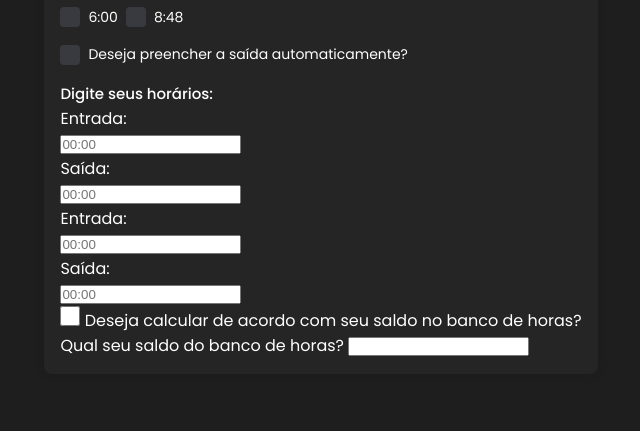
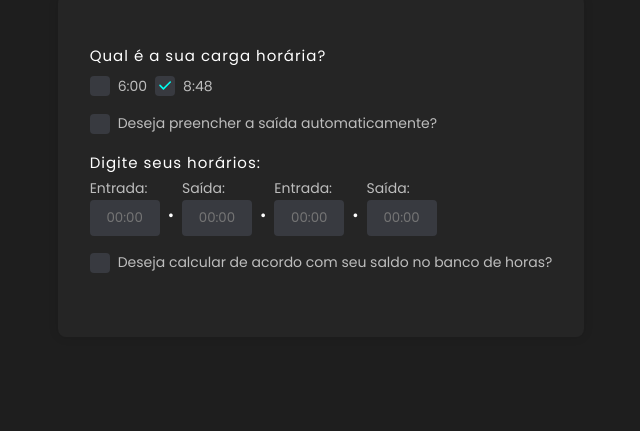
Before and after one commit to pablopscheidt/WorkTimeCalculator, a website: page web/index.html in a window 1280 px wide. Shown: the part 369-800 px from the top of the page, without its empty margins (319-959 px from the left). Drawn offline with nearby package versions, Linux system fonts and the light colour scheme.

Commit message:
Finalização do css primário e começo de script (#1)

```diff
--- a/web/index.html
+++ b/web/index.html
@@ -6,10 +6,12 @@
     <meta name="viewport" content="width=device-width, initial-scale=1.0">
     <link rel="preconnect" href="https://fonts.googleapis.com">
     <link rel="preconnect" href="https://fonts.gstatic.com" crossorigin>
-    <script src="https://ajax.googleapis.com/ajax/libs/jquery/3.6.1/jquery.min.js"></script>
     <link href="https://fonts.googleapis.com/css2?family=Poppins:wght@400;500;600;700&display=swap" rel="stylesheet">
     <link rel="stylesheet" href="style/style.css">
+    <script src="https://ajax.googleapis.com/ajax/libs/jquery/3.6.1/jquery.min.js"></script>
     <script src="scripts/script.js"></script>
+    <script src="node_modules/inputmask/dist/jquery.inputmask.js"></script>
+    <script src="node_modules/inputmask/dist/bindings/inputmask.binding.js"></script>
     <title>Calculo de horas de trabalho</title>
 </head>
 <body>
@@ -27,7 +29,7 @@
                     </div>
                     <label for="six-hours">6:00</label>
                     <div class="checkbox-styled eighthours">
-                        <input type="radio" name="hours" id="eight-hours">
+                        <input type="radio" name="hours" id="eight-hours" checked>
                     </div>
                     <label for="eight-hours">8:48</label>
                 </div>
@@ -46,25 +48,25 @@
                     <div class="entrada">
                         <label for="entrada1">Entrada:</label>
                         <div class="input-timer">
-                            <input id="entrada1" name="entrada1" type="text" placeholder="00:00">
+                            <input id="entrada1" name="entrada1" type="text" placeholder="00:00" alias="aa" data-inputmask="'mask': '99:99'">
                         </div>
                     </div>
                     <div class="saida">
                         <label for="saida1">Saída:</label>
                         <div class="input-timer">
-                            <input id="saida1" name="saida1" type="text" placeholder="00:00">
+                            <input id="saida1" name="saida1" type="text" placeholder="00:00" data-inputmask="'mask': '99:99'">
                         </div>
                     </div>
                     <div class="entrada">
                         <label for="entrada2">Entrada:</label>
                         <div class="input-timer">
-                            <input id="entrada2" name="entrada2" type="text" placeholder="00:00">
+                            <input id="entrada2" name="entrada2" type="text" placeholder="00:00" data-inputmask="'mask': '99:99'">
                         </div>
                     </div>
                     <div class="saida">
                         <label for="saida2">Saída:</label>
-                        <div class="input-timer">
-                            <input id="saida2" name="saida2" type="text" placeholder="00:00">
+                        <div class="input-timer last">
+                            <input id="saida2" name="saida2" type="text" placeholder="00:00" data-inputmask="'mask': '99:99'">
                         </div>
                     </div>
                 </div>
@@ -72,19 +74,23 @@
 
             <div class="banco-horas">
                 <div class="checkbox-banco">
-                    <input class="checkbox-styled" id="calc-banco-horas" name="calc-banco-horas" type="checkbox">
+                    <div class="checkbox-styled">
+                        <input id="calc-banco-horas" name="calc-banco-horas" type="checkbox">
+                    </div>
                     <label for="calc-banco-horas">Deseja calcular de acordo com seu saldo no banco de horas?</label>
                 </div>
 
-                <div class="banco-horas">
+                <div class="meu-banco-horas">
                     <div class="saldo-usuario">
-                        <label for="saldo">Qual seu saldo do banco de horas?</label>
-                        <input id="saldo" name="saldo" type="text">
+                        <label for="saldo" class="text-question">Qual seu saldo do banco de horas?</label>
+                        <input id="saldo" name="saldo" placeholder="00:00" type="text" data-inputmask="'mask': '99:99'">
                     </div>
 
+                    <span class="saldo-mais-menos mais">+0:15</span>
+
                     <div class="saldo-calculado">
-                        <span class="saldo-resultado"></span>
-                        <span class="mais-menos"></span>
+                        <span class="text-question">Novo saldo:</span>
+                        <div class="saldo-resultado">00:00</div>
                     </div>
                 </div>
             </div>
--- /dev/null
+++ b/web/package.json
@@ -0,0 +1,5 @@
+{
+  "devDependencies": {
+    "inputmask": "^5.0.7"
+  }
+}
--- a/web/scripts/script.js
+++ b/web/scripts/script.js
@@ -1,5 +1,7 @@
 $(document).ready(function() {
     // script para o checkbox personalizado realizar a função do check nativo.
+    $('.carga-hor .checkbox-styled input[checked]').closest('.checkbox-styled').addClass('checked');
+
     $('.carga-hor .checkbox-styled').on('click', function() {
         $(this).next('label').click();
         $('.carga-hor .checkbox-styled').removeClass('checked');
@@ -12,4 +14,23 @@ $(document).ready(function() {
         $(this).next('label').click();
         $(this).toggleClass('checked');
     })
+
+    $('.banco-horas .checkbox-banco .checkbox-styled').on('click', function() {
+        $(this).next('label').click();
+        $(this).toggleClass('checked');
+        if ($(this).hasClass('checked')) {
+            $('.meu-banco-horas').animate({ "height": "150" }, "slow" )
+        } else {
+            $('.meu-banco-horas').animate({ "height": "0" }, "slow" )
+        }
+    })
+
+    // Inputmask.extendDefinitions({
+    //     '00': {
+    //         validator: "/[0-23]/",
+    //     },
+    //     '11': {
+    //         validator: "/[0-59]/",
+    //     }
+    // });
 });
--- a/web/style/style.scss
+++ b/web/style/style.scss
@@ -5,8 +5,12 @@
     text-decoration: none;
 }
 
+body,
+input {
+    font-family: 'Poppins', sans-serif;
+}
+
 body {
-    font-family: 'Poppins', sans-serif;
     background: #1e1e1e;
     display: flex;
     align-items: center;
@@ -25,11 +29,17 @@ body {
     &.checked {
         background-image: url(../resources/Check.svg);
     }
+
+    input {
+        display: none;
+    }
 }
 
 .text-question {
     font-size: 15px;
-    font-weight: 500;
+    font-weight: 400;
+    letter-spacing: 1px;
+    color: #fff;
 }
 
 .title-content {
@@ -59,14 +69,16 @@ body {
 
 .calc-area {
     background: #252525;
-    color: #fff;
-    padding: 16px;
+    color: #bdbdbd;
+    padding: 32px;
     border-radius: 8px;
     box-shadow: 0px 0px 10px 1px #00000018;
 
+    > div {
+        margin: 16px 0;
+    }
+
     .carga-hor {
-        margin-bottom: 16px;
-
         .input-content {
             display: flex;
             margin-top: 8px;
@@ -76,16 +88,60 @@ body {
                 margin: 0 8px;
                 cursor: pointer;
             }
+        }
+    }
 
-            .checkbox-styled {
+    .autocomplete-content {
+        display: flex;
+        align-items: center;
+
+        label {
+            margin-left: 8px;
+            font-size: 14px;
+            font-weight: 400;
+            cursor: pointer;
+        }
+    }
+
+    .horarios {
+        .inputs-horarios {
+            display: flex;
+
+            label {
+                font-size: 14px;
+            }
+
+            .input-timer {
+                display: flex;
+
                 input {
-                    display: none;
+                    background: #383a40;
+                    border: none;
+                    outline: none;
+                    border-radius: 4px;
+                    padding: 8px;
+                    color: #fff;
+                    max-width: 70px;
+                    text-align: center;
+                }
+
+                &::after {
+                    content: ".";
+                    color: #fff;
+                    display: block;
+                    line-height: 50%;
+                    font-size: 30px;
+                    margin: 0 8px;
+                }
+
+                &.last::after {
+                    content: initial;
                 }
             }
         }
     }
 
-    .autocomplete-content {
+    .checkbox-banco {
         display: flex;
         align-items: center;
         margin-bottom: 16px;
@@ -94,11 +150,66 @@ body {
             margin-left: 8px;
             font-size: 14px;
             font-weight: 400;
+            cursor: pointer;
+        }
+    }
+
+    .meu-banco-horas {
+        position: relative;
+        height: 0;
+        transition: all 0.5s linear;
+        overflow: hidden;
+
+
+        .saldo-usuario {
+            display: flex;
+            flex-direction: column;
+
+            input {
+                background: #383a40;
+                border: none;
+                outline: none;
+                border-radius: 4px;
+                padding: 8px;
+                color: #fff;
+                max-width: 70px;
+                text-align: center;
+                margin-top: 8px;
+            }
         }
 
-        .checkbox-styled {
-            input {
-                display: none;
+        .saldo-mais-menos {
+            position: absolute;
+            top: 35px;
+            left: 80px;
+            font-size: 15px;
+            letter-spacing: 1px;
+
+            &.mais {
+                color: #00FF85;
+            }
+
+            &.menos {
+                color: #FF003D;
+            }
+        }
+
+        .saldo-calculado {
+            display: flex;
+            flex-direction: column;
+            margin-top: 16px;
+
+            .saldo-resultado {
+                background: #383a40;
+                border: none;
+                outline: none;
+                border-radius: 4px;
+                padding: 8px;
+                color: #fff;
+                max-width: 70px;
+                text-align: center;
+                font-size: 13px;
+                margin-top: 8px;
             }
         }
     }
```
Also changed, not shown: web/style/style.css, 2 other files.
